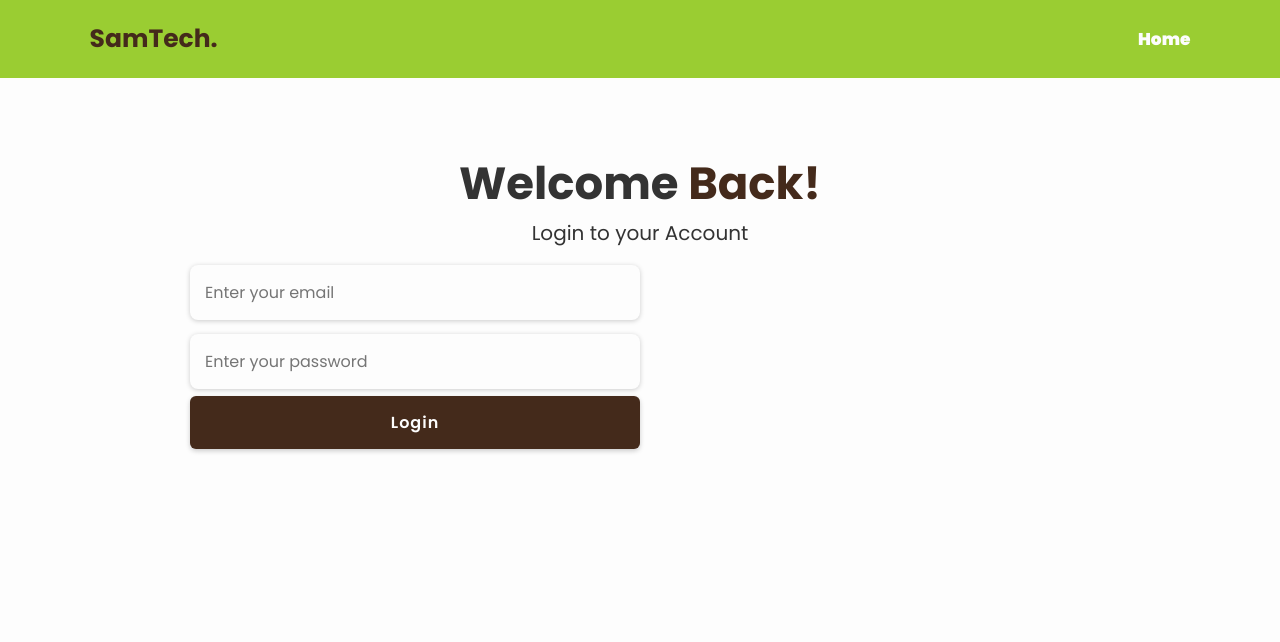
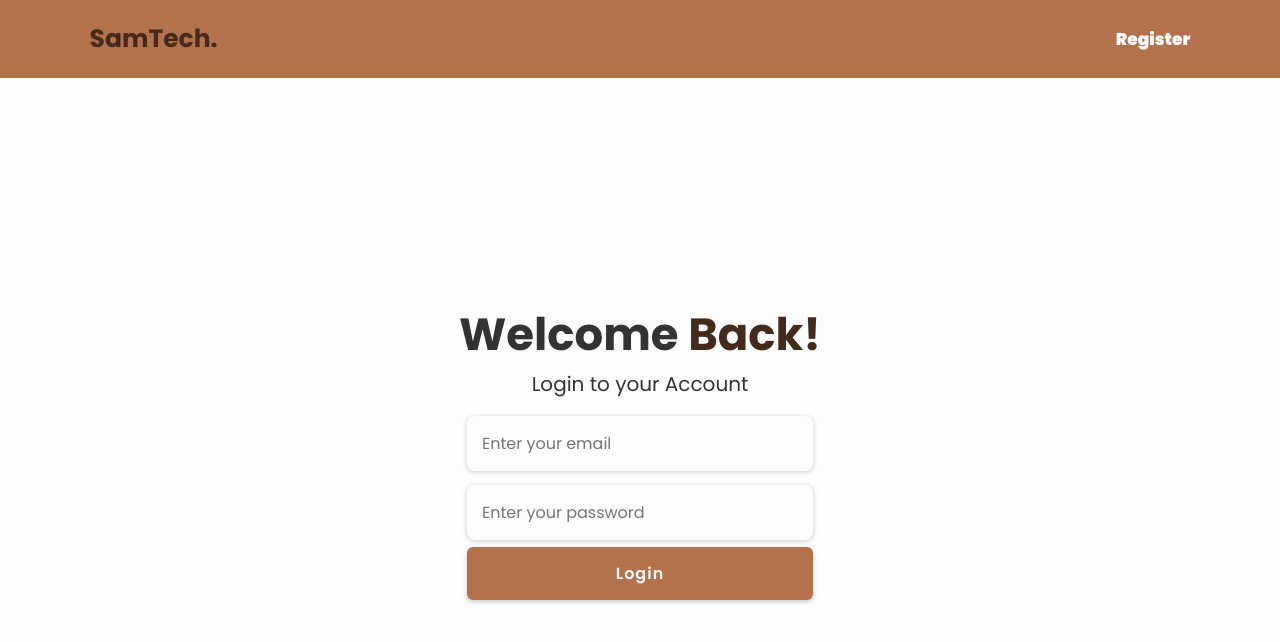
Before and after one commit to SamTech-Africa/library_management_system_frontend, a React (Create React App) app: page /login in a window 1280 px wide. Shown: the top 642 px of the page. Built offline with nearby package versions, Linux system fonts and the light colour scheme.

Commit message:
Login Component in progress...

```diff
--- a/src/container/pages/components/auth/Login.jsx
+++ b/src/container/pages/components/auth/Login.jsx
@@ -10,7 +10,7 @@ const Login = () => {
       <header className={styles.header}>
       <Link to='/#' className='logo'>SamTech.</Link>
         <nav className={styles.navbar}>
-            <Link to='/' className='active'>Home</Link>
+            <Link to='/register'>Register</Link>
         </nav>
       </header>
 
--- a/src/container/pages/styles/auth/Login.module.css
+++ b/src/container/pages/styles/auth/Login.module.css
@@ -5,7 +5,7 @@
     left: 0;
     width: 100%;
     padding: 2rem 7%;
-    background: yellowgreen;
+    background: #b4724c;;
     display: flex;
     align-items: center;
     z-index: 100;
@@ -25,8 +25,18 @@
     font-size: 1.7rem;
     color: var(--white-color);
     font-weight: 900;
-    margin-right: 5%;
+
 }
+
+.formSection {
+    display: flex;
+    flex-direction: column;
+    align-items: center;
+    justify-content: center;
+    min-height: 100vh;
+}
+
+
 
 .formSection p {
     font-size: 20px;
@@ -42,7 +52,7 @@
 }
 
 .formSection form .inputBox input {
-    width: 50%;
+    width: 100%;
     padding: 1.5rem;
     font-size: 1.6rem;
     color: var(--text-color);
@@ -55,9 +65,9 @@
 
 .btn {
     display: inline-block;
-    width: 50%;
+    width: 100%;
     padding: 1.2rem 2.8rem;
-    background: var(--main-color);
+    background: #b4724c;
     border-radius: .6rem;
     box-shadow: 0 .2rem .5rem var(--shadow-color);
     font-size: 1.6rem;
```
